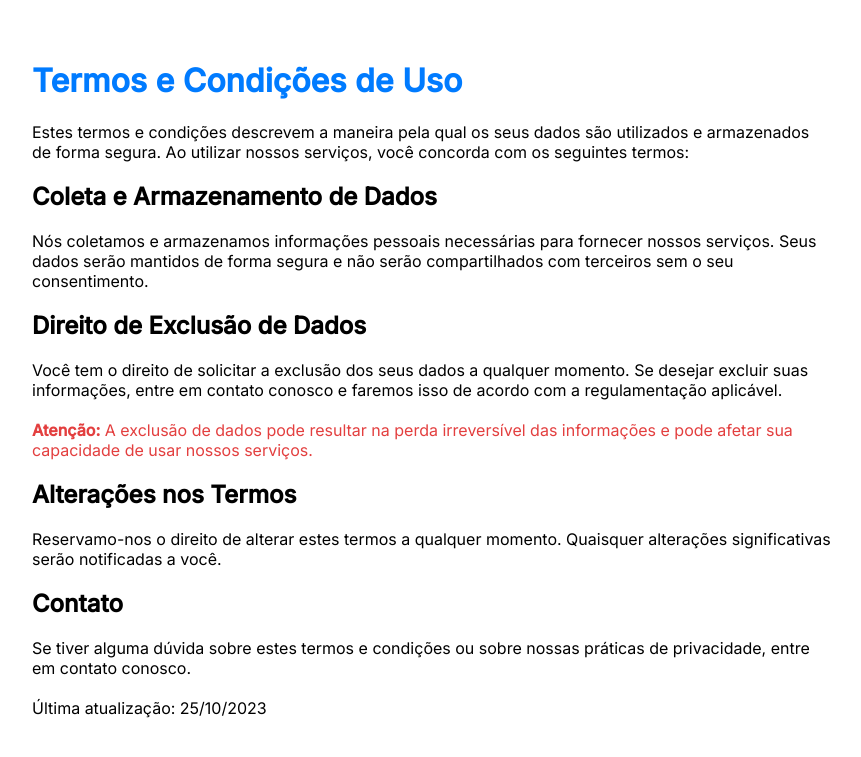
After one commit to LipeBiondes/sistema-de-login, a PHP site: page /termos_e_condicoes.html in a window 1280 px wide. The commit adds this page. Shown: the top 757 px of the page, without its empty margins (208-1069 px from the left). Run offline with PHP 8.4, Linux system fonts and the light colour scheme.

Commit message:
Creating terms and conditions page

```diff
--- /dev/null
+++ b/termos_e_condicoes.html
@@ -0,0 +1,81 @@
+<!DOCTYPE html>
+<html lang="pt-BR">
+  <head>
+    <meta charset="UTF-8" />
+    <link rel="preconnect" href="https://fonts.googleapis.com" />
+    <link rel="preconnect" href="https://fonts.gstatic.com" crossorigin />
+    <link
+      href="https://fonts.googleapis.com/css2?family=Inter:wght@400;500&display=swap"
+      rel="stylesheet"
+    />
+    <title>Termos e Condições</title>
+    <style>
+      body {
+        font-family: 'Inter', sans-serif;
+        margin: 20px;
+        padding: 20px;
+      }
+
+      h1 {
+        color: #007bff;
+      }
+
+      p {
+        margin-bottom: 20px;
+      }
+
+      .terms-container {
+        max-width: 800px;
+        margin: 0 auto;
+      }
+
+      .delete-data {
+        color: #e33f3f;
+      }
+    </style>
+  </head>
+  <body>
+    <div class="terms-container">
+      <h1>Termos e Condições de Uso</h1>
+      <p>
+        Estes termos e condições descrevem a maneira pela qual os seus dados são
+        utilizados e armazenados de forma segura. Ao utilizar nossos serviços,
+        você concorda com os seguintes termos:
+      </p>
+
+      <h2>Coleta e Armazenamento de Dados</h2>
+      <p>
+        Nós coletamos e armazenamos informações pessoais necessárias para
+        fornecer nossos serviços. Seus dados serão mantidos de forma segura e
+        não serão compartilhados com terceiros sem o seu consentimento.
+      </p>
+
+      <h2>Direito de Exclusão de Dados</h2>
+      <p>
+        Você tem o direito de solicitar a exclusão dos seus dados a qualquer
+        momento. Se desejar excluir suas informações, entre em contato conosco e
+        faremos isso de acordo com a regulamentação aplicável.
+      </p>
+
+      <p class="delete-data">
+        <strong>Atenção:</strong> A exclusão de dados pode resultar na perda
+        irreversível das informações e pode afetar sua capacidade de usar nossos
+        serviços.
+      </p>
+
+      <h2>Alterações nos Termos</h2>
+      <p>
+        Reservamo-nos o direito de alterar estes termos a qualquer momento.
+        Quaisquer alterações significativas serão notificadas a você.
+      </p>
+
+      <h2>Contato</h2>
+      <p>
+        Se tiver alguma dúvida sobre estes termos e condições ou sobre nossas
+        práticas de privacidade, entre em contato conosco.
+      </p>
+
+      <p>Última atualização: 25/10/2023</p>
+    </div>
+  </body>
+</html>
```
Also changed, not shown: cadastro.php (+10 -6 lines), style.css (+30 -1 lines).
